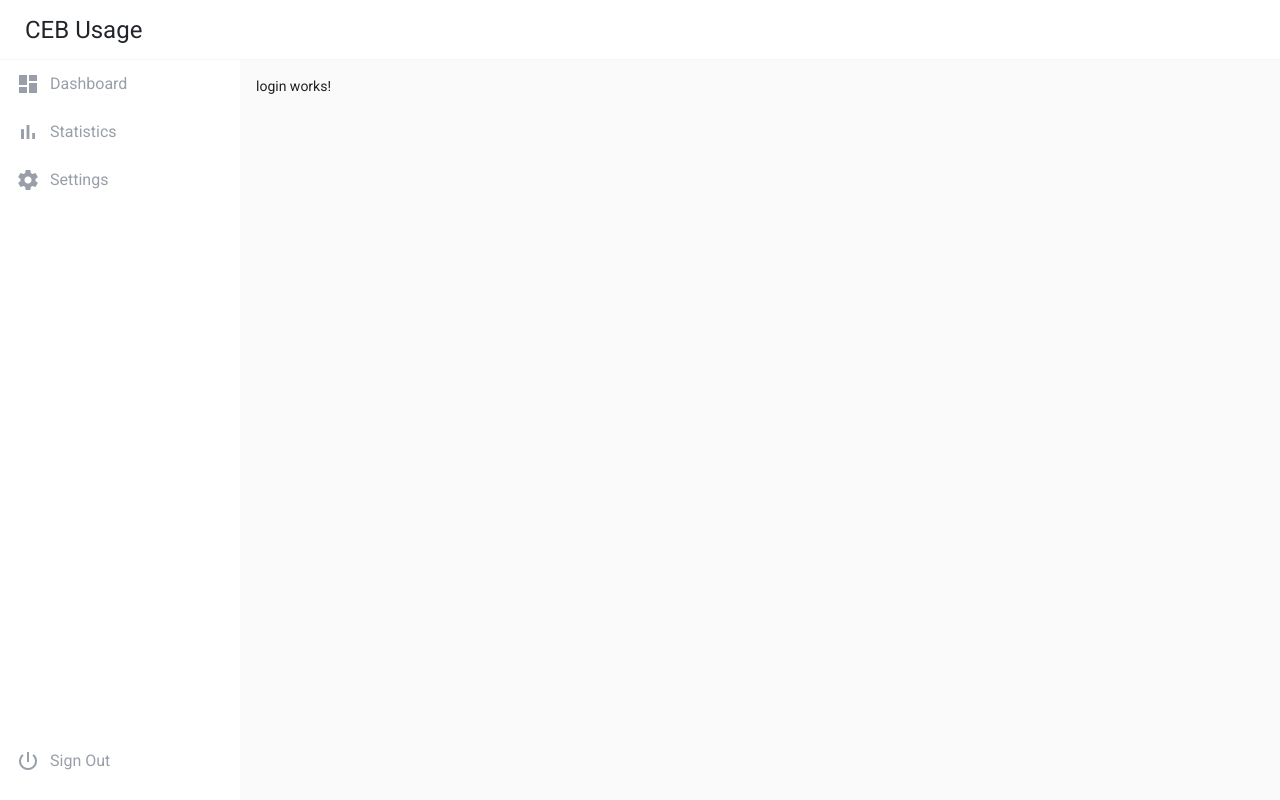
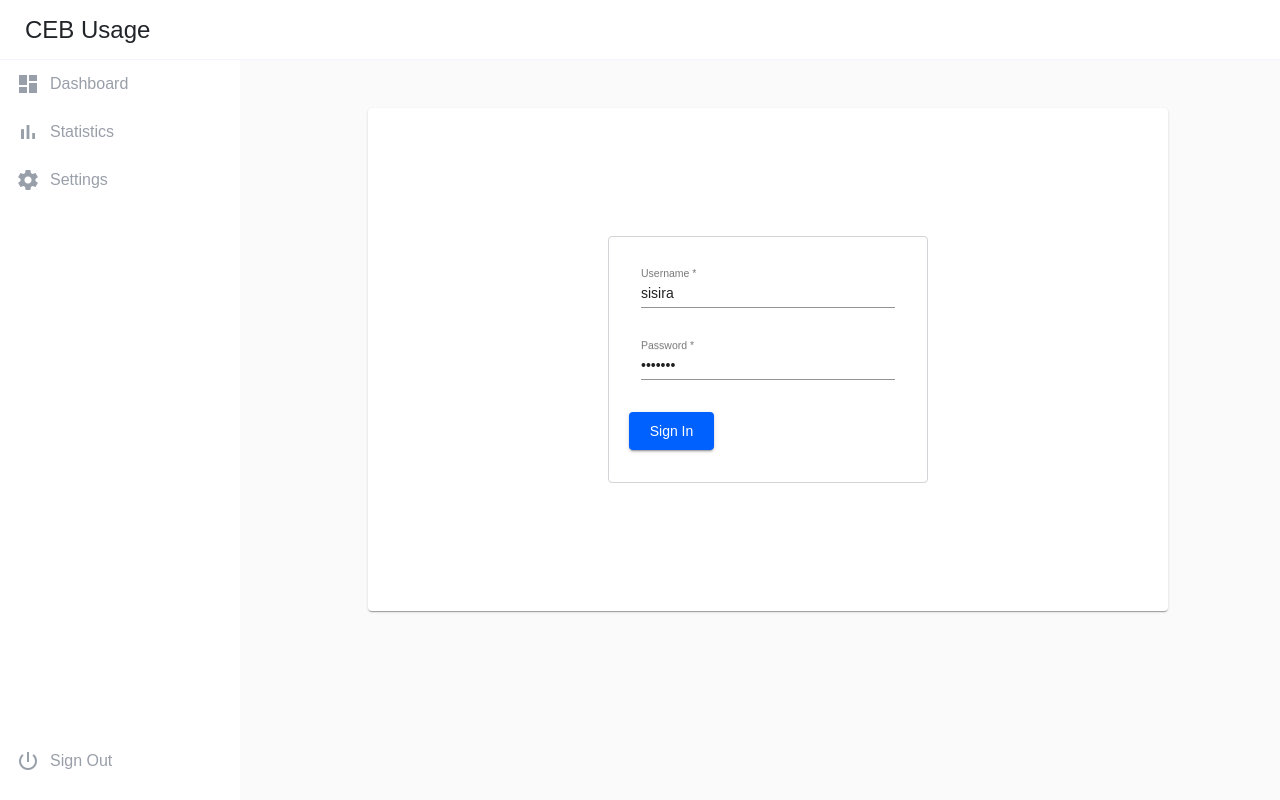
Before and after one commit to cmuthumal/ceb-usage, an Angular app: page /login in a window 1280 px wide. Built offline with nearby package versions, Linux system fonts and the light colour scheme.

Commit message:
dummy login function

```diff
--- a/src/app/app.component.scss
+++ b/src/app/app.component.scss
@@ -1,4 +1,4 @@
-@import "../assets/scss/_variables.scss";
+@import "../assets/scss/variables.scss";
 
 .sidemenu-container {
     width: 100%;
--- a/src/app/modules/core/components/login/login.component.html
+++ b/src/app/modules/core/components/login/login.component.html
@@ -1 +1,37 @@
-<p>login works!</p>
+<mat-card>
+    <mat-card-content>
+        <form [formGroup]="form" (ngSubmit)="onSubmit()">
+            <div class="container form-container">
+                <div class="row">
+                    <mat-form-field class="full-width-input">
+                        <input matInput placeholder="Username" formControlName="username" required>
+                        <mat-error>
+                            Please provide a valid username
+                        </mat-error>
+                    </mat-form-field>
+                </div>
+                <div class="row">
+                    <mat-form-field class="full-width-input">
+                        <input matInput type="password" placeholder="Password" formControlName="password" required>
+                        <mat-error>
+                            Please provide a valid password
+                        </mat-error>
+                    </mat-form-field>
+                </div>
+                <mat-error *ngIf="loginInvalid" class="ml-m15">
+                    The username and password were not recognised
+                </mat-error>
+                <div class="row">
+                    <div class="col-12 padding-0">
+                        <button mat-raised-button type="submit" class="primary-btn">
+                            <span *ngIf="authDataLoaded">Sign In</span>
+                            <mat-progress-spinner *ngIf="!authDataLoaded" class="loading-spinner white-spinner"
+                                [mode]="'indeterminate'" [diameter]="30">
+                            </mat-progress-spinner>
+                        </button>
+                    </div>
+                </div>
+            </div>
+        </form>
+    </mat-card-content>
+</mat-card>
--- a/src/app/modules/core/components/login/login.component.scss
+++ b/src/app/modules/core/components/login/login.component.scss
@@ -0,0 +1,55 @@
+@import "../../../../../assets/scss/variables";
+
+mat-card {
+    width: 50rem;
+    margin: auto;
+    margin-top: 2rem;
+    padding: 8rem;
+
+    mat-error {
+        margin: 10px 0;
+    }
+
+    mat-form-field {
+        width: 100%;
+        margin-bottom: 15px;
+    }
+
+    .form-container {
+        width: 20rem;
+        border: 1px solid $ash-border;
+        border-radius: 4px;
+        padding: 2rem;
+
+        .forgot-pwd-text {
+            line-height: 36px;
+            font-weight: bold;
+            color: $active-link-color;
+            cursor: pointer;
+        }
+    }
+
+    .reset-container {
+        margin-top: 5rem;
+
+        .sign-up-txt {
+            font-weight: bold;
+            color: $active-link-color;
+            cursor: pointer;
+        }
+    }
+}
+
+.spinner-area {
+    cursor: not-allowed;
+}
+
+.loading-spinner {
+    margin: 0 auto;
+}
+
+.primary-btn,
+.cancel-btn {
+    width: 85px;
+    height: 38px;
+}
--- a/src/app/modules/core/components/login/login.component.ts
+++ b/src/app/modules/core/components/login/login.component.ts
@@ -1,4 +1,6 @@
 import { Component, OnInit } from '@angular/core';
+import { FormBuilder, FormControl, FormGroup, Validators } from '@angular/forms';
+import { Router } from '@angular/router';
 
 @Component({
   selector: 'app-login',
@@ -7,9 +9,83 @@ import { Component, OnInit } from '@angular/core';
 })
 export class LoginComponent implements OnInit {
 
-  constructor() { }
+  form: FormGroup;
+  public loginInvalid: boolean = false;
+  private formSubmitAttempt: boolean = false;
+  private returnUrl: string = '';
+  authDataLoaded = true;
+
+  constructor(
+    private router: Router,
+    private fb: FormBuilder
+  ) {
+    this.form = this.fb.group({
+      username: ['sisira', Validators.required],
+      password: ['sisira1', Validators.required]
+    });
+  }
 
   ngOnInit(): void {
+    sessionStorage.clear();
   }
 
+  async onSubmit() {
+    this.authDataLoaded = false;
+    this.loginInvalid = false;
+    this.formSubmitAttempt = false;
+
+    if (this.form.valid) {
+      try {
+        let data = {
+          username: this.getFormValue('username').value,
+          password: this.getFormValue('password').value
+        };
+
+        console.log(data);
+
+
+        if (data.username == 'sisira' && data.password == 'sisira1') {
+          this.authDataLoaded = true;
+          this.signin({
+            firstName: "Sisira",
+            lastName: "Gunasekara"
+          });
+          this.router.navigate(['/dashboard']);
+        } else {
+          this.authDataLoaded = true;
+          this.loginInvalid = true;
+        }
+
+        // await this.authService.login(data).subscribe(res => {
+        //   if (res && res.email) {
+        //     this.authDataLoaded = true;
+        //     this.signin(res);
+        //   } else {
+        //     this.authDataLoaded = true;
+        //     this.loginInvalid = true;
+        //   }
+        // }, error => {
+        //   if (error.status == 403) {
+        //     this.authDataLoaded = true;
+        //     this.loginInvalid = true;
+        //   }
+        // });
+      } catch (err) {
+        this.authDataLoaded = true;
+        this.loginInvalid = true;
+      }
+    } else {
+      this.formSubmitAttempt = true;
+      this.authDataLoaded = true;
+    }
+  }
+
+  getFormValue(key: string) {
+    return this.form.get(key) as FormControl;
+  }
+
+  signin(user: any) {
+    sessionStorage.setItem('user', JSON.stringify(user));
+    sessionStorage.setItem('token', '3ghw7-tr7935-dsvb3-er03f-pklm2');
+  }
 }
--- a/src/styles.scss
+++ b/src/styles.scss
@@ -1,14 +1,5 @@
 @import "~bootstrap/dist/css/bootstrap.css";
-@import "./assets/scss/_variables.scss";
-html,
-body {
-    height: 100%;
-}
-
-body {
-    margin: 0;
-    font-family: Roboto, "Helvetica Neue", sans-serif;
-}
+@import "./assets/scss/variables.scss";
 
 html,
 body {
@@ -17,7 +8,151 @@ body {
 
 body {
     margin: 0;
-    font-family: Roboto, "Helvetica Neue", sans-serif;
+    font-family: "Poppins";
+}
+
+h1,
+h2,
+h3,
+h4,
+h5,
+h6,
+p,
+span,
+div {
+    font-family: $poppins !important;
+    font-weight: 100;
+}
+
+.padding-0 {
+    padding: 0;
+}
+
+.margin-0 {
+    margin: 0;
+}
+
+.mb-0 {
+    margin-bottom: 0 !important;
+}
+
+.mb-1rem {
+    margin-bottom: 1rem !important;
+}
+
+.ml-1rem {
+    margin-left: 1rem !important;
+}
+
+.mr-1rem {
+    margin-right: 1rem !important;
+}
+
+.mt-1rem {
+    margin-top: 1rem !important;
+}
+
+.ml-m15 {
+    margin-left: -15px !important;
+}
+
+.pb-1rem {
+    padding-bottom: 1rem !important;
+}
+
+.pl-1rem {
+    padding-left: 1rem !important;
+}
+
+.pr-1rem {
+    padding-right: 1rem !important;
+}
+
+.pt-1rem {
+    padding-top: 1rem !important;
+}
+
+.text-bold {
+    font-weight: bold !important;
+}
+
+.unset-max-width {
+    max-width: unset !important;
+}
+
+.primary-btn {
+    color: $primary-btn-text !important;
+    background-color: $primary-btn-bg !important;
+}
+
+.h-60 {
+    height: 60px;
+}
+
+////////////////////////////////////////////////////////////////////////////////////////
+::-webkit-scrollbar-thumb {
+    background: $ash-text !important;
+    border-radius: 10px;
+}
+
+::-webkit-scrollbar {
+    height: 4px;
+    width: 10px;
+}
+
+::-webkit-scrollbar-track {
+    background-color: $ash-border !important;
+}
+////////////////////////////////////////////////////////////////////////////////////////
+
+.select-col {
+    .mat-form-field-wrapper .mat-form-field-flex {
+        background-color: $white;
+        border-bottom: none;
+    }
+
+    .mat-form-field-underline {
+        display: none !important;
+    }
+}
+
+.sort-by-select .mat-form-field-underline {
+    display: none !important;
+}
+
+.subtitle-row {
+    .opt-col {
+        .mat-form-field-flex {
+            background: none !important;
+            padding: 0;
+
+            .mat-form-field-infix {
+                border: 0;
+                padding: 0;
+            }
+        }
+
+        .mat-select-arrow {
+            margin-top: 15px !important;
+        }
+    }
+}
+
+.mat-progress-spinner circle,
+.mat-spinner circle {
+    stroke: $primary-color !important;
+}
+
+.white-spinner circle,
+.mat-spinner circle {
+    stroke: $white !important;
+}
+
+.spinner-container {
+    .loading-spinner {
+        display: flex;
+        margin: 30px auto;
+    }
 }
 
 .active-link {
```
Also changed, not shown: src/app/modules/core/core.module.ts (+22 -1 lines), src/assets/scss/variables.scss (renamed from src/assets/scss/_variables.scss).
